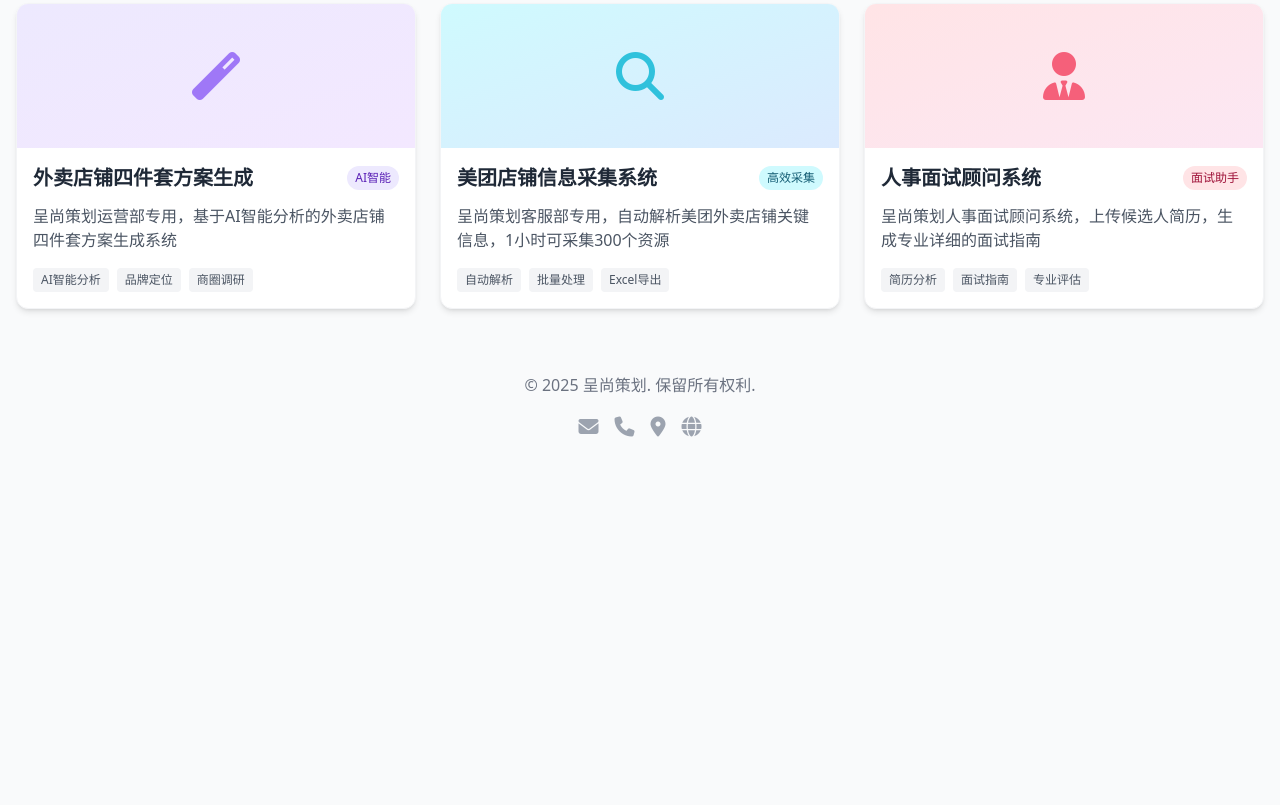
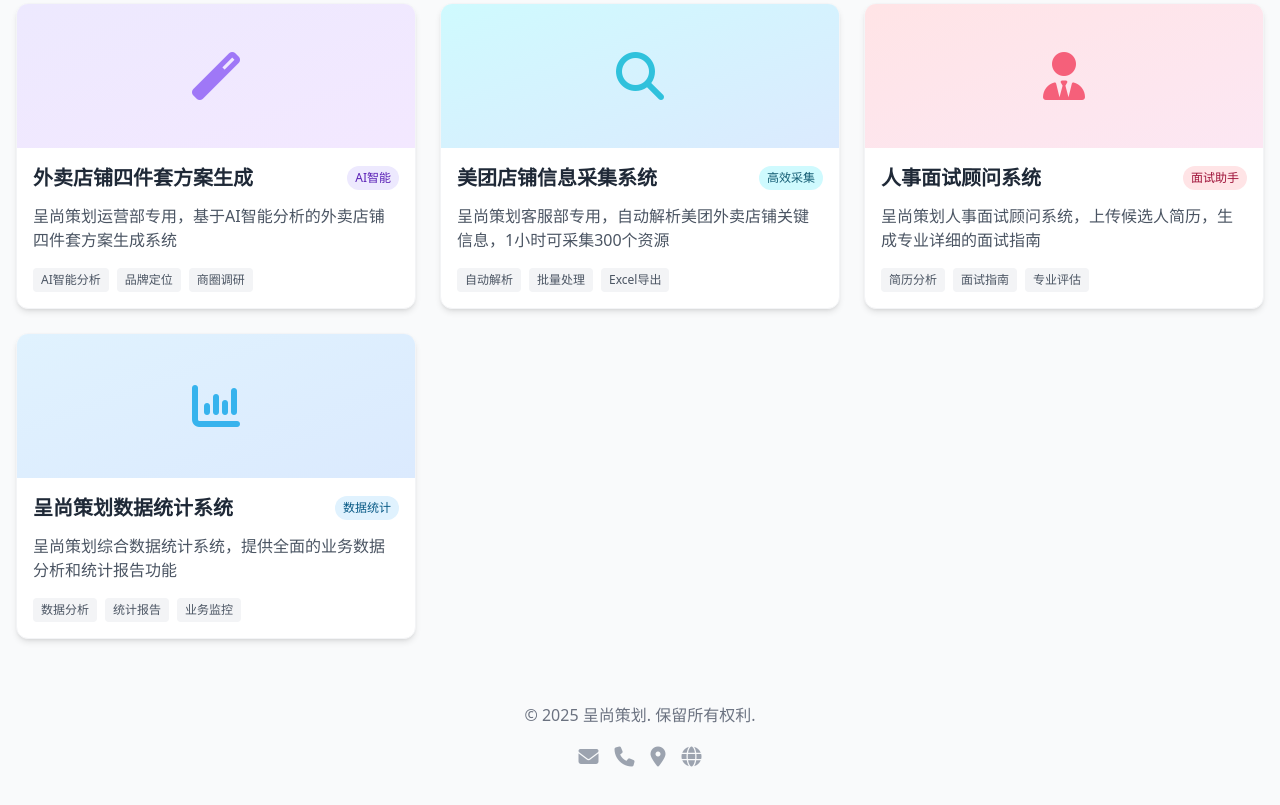
Before and after one commit to XUXIKAI886/xiangmuzhanshiheji, a plain HTML site: page index.html in a window 1280 px wide. Shown: the part 1919-2724 px from the top of the page. Before the commit the page ends 2408 px from the top, so only its background shows below. Drawn offline with nearby package versions, Linux system fonts and the light colour scheme.

Commit message:
feat: 新增第19个项目 - 呈尚策划数据统计系统
 新增功能:
- 添加呈尚策划数据统计系统项目卡片
- 链接: https://xuxikai886.github.io/chengshangcehshujutongji/
- 采用sky-blue渐变色彩设计
- 使用chart-column图标突出数据统计特性

 设计特色:
- 渐变背景: from-sky-100 to-blue-100
- 功能标签: 数据分析、统计报告、业务监控
- 保持与其他项目卡片一致的交互效果

 文档更新:
- 更新README.md，添加第19个项目详细信息
- 新增v2.7.0版本更新记录
- 项目总数更新至19个

```diff
--- a/index.html
+++ b/index.html
@@ -430,6 +430,27 @@
                     </div>
                 </div>
             </a>
+
+            <!-- 项目卡片19：呈尚策划数据统计系统 -->
+            <a href="https://xuxikai886.github.io/chengshangcehshujutongji/" target="_blank" class="project-card group">
+                <div class="card-inner h-full bg-white rounded-xl shadow-md overflow-hidden border border-gray-100">
+                    <div class="h-36 bg-gradient-to-br from-sky-100 to-blue-100 flex items-center justify-center">
+                        <i class="fas fa-chart-column text-5xl text-sky-500 opacity-80 group-hover:opacity-100 transition-opacity"></i>
+                    </div>
+                    <div class="p-4">
+                        <div class="flex items-center mb-3">
+                            <h3 class="text-xl font-bold text-gray-800 group-hover:text-sky-600 transition-colors">呈尚策划数据统计系统</h3>
+                            <span class="ml-auto bg-sky-100 text-sky-800 text-xs px-2 py-1 rounded-full">数据统计</span>
+                        </div>
+                        <p class="text-gray-600 mb-4">呈尚策划综合数据统计系统，提供全面的业务数据分析和统计报告功能</p>
+                        <div class="flex space-x-2">
+                            <span class="text-xs bg-gray-100 px-2 py-1 rounded text-gray-600">数据分析</span>
+                            <span class="text-xs bg-gray-100 px-2 py-1 rounded text-gray-600">统计报告</span>
+                            <span class="text-xs bg-gray-100 px-2 py-1 rounded text-gray-600">业务监控</span>
+                        </div>
+                    </div>
+                </div>
+            </a>
         </div>
 
         <!-- 页脚 -->
```
Also changed, not shown: README.md.
